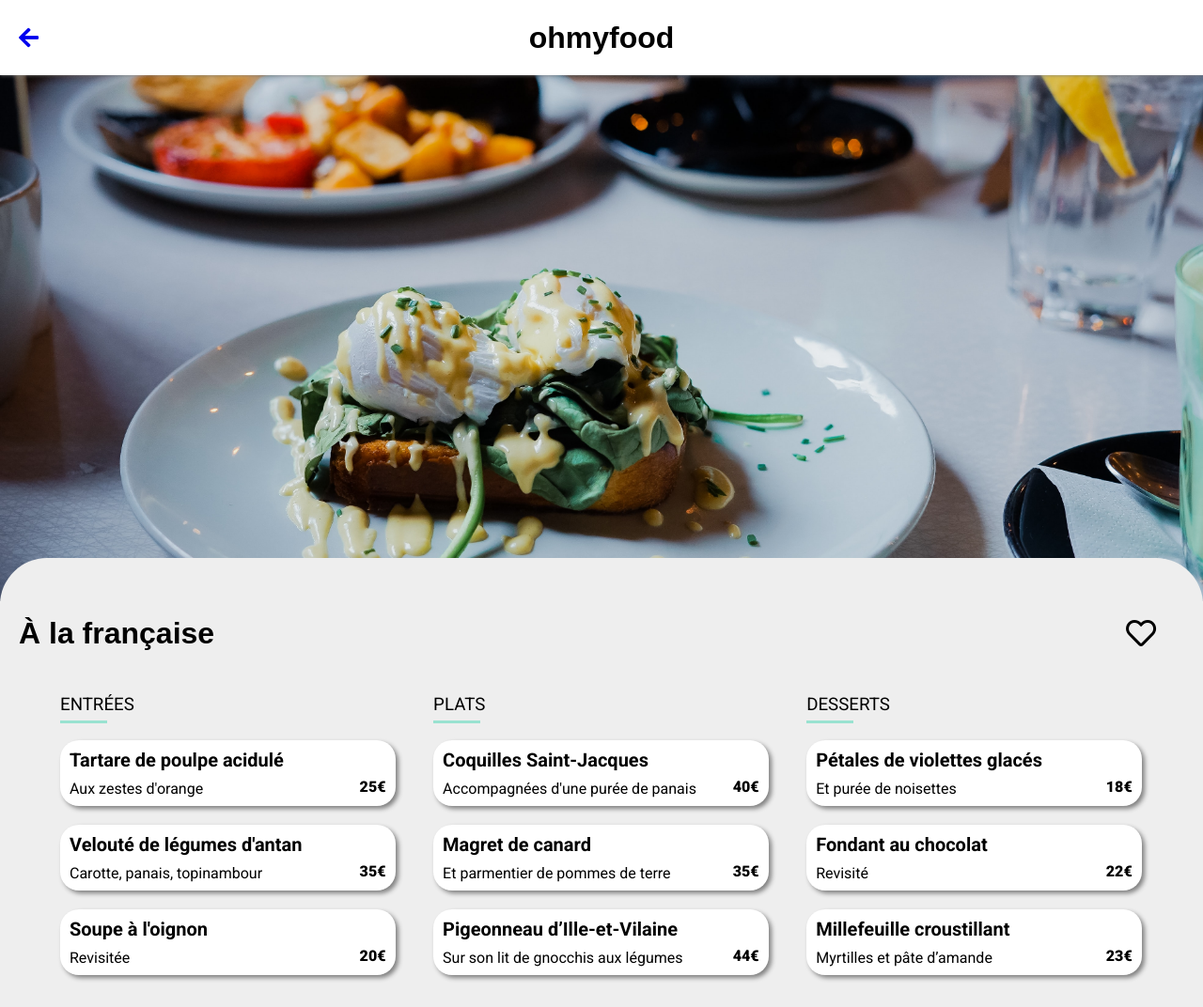
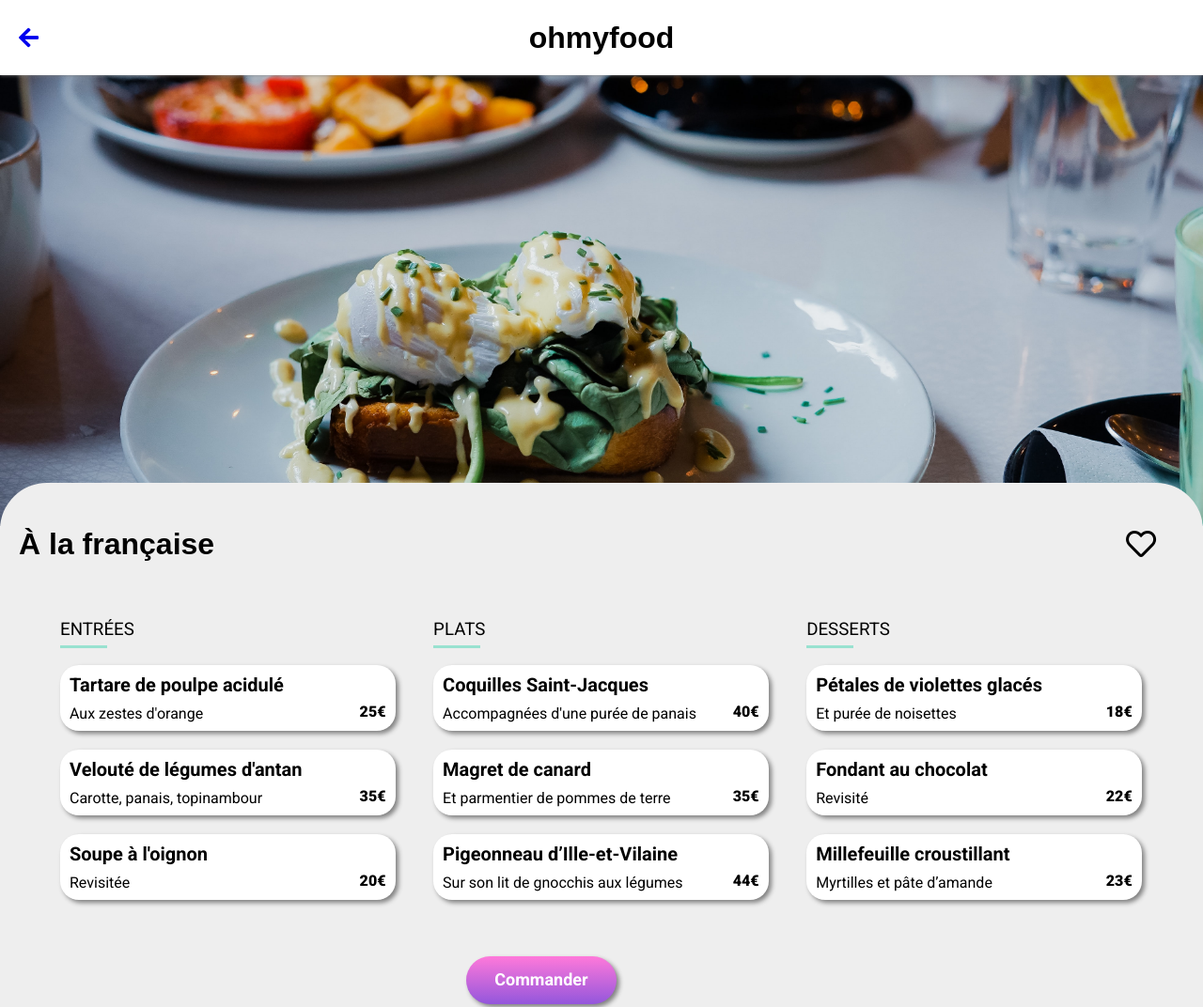
Before and after one commit to LoicAnael/LoicAnael_3_02012022, a website: page a-la-francaise.html in a window 1280 px wide. Shown: the top 1072 px of the page at 94% size. Drawn offline with Linux system fonts and the light colour scheme; a web font is replaced by a local one.

Commit message:
menu title margin bottom

```diff
--- a/sass/layout/menus_title_grid.scss
+++ b/sass/layout/menus_title_grid.scss
@@ -1,9 +1,9 @@
 .menu-card {
-    height: 80vh;
+    height: 70vh;
     margin: 0;
     &--image{
       object-fit: cover;
-      height: 70vh;
+      height: 60vh;
       width: 100%;
       margin: 0;
     }
@@ -15,7 +15,7 @@
       height: 20vh;
       background-color: #eeeeee;
       border-radius: 50px 50px 0 0;
-
+      padding-bottom: 30px;
       h2{
         font-family: $font-shrikland;
         font-size: xx-large;
```
Also changed, not shown: style.css, 1 other file.
